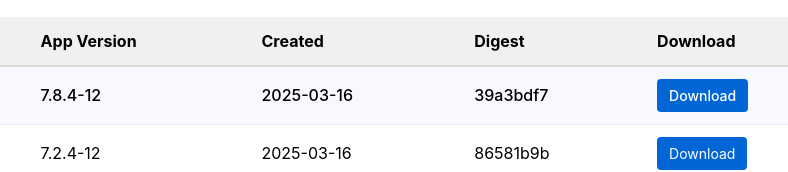
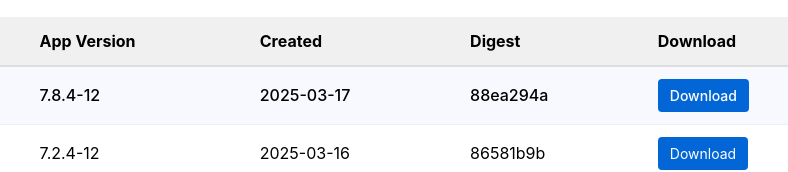
Before and after one commit to oshribr/helm-release, a plain HTML site: page index.html in a window 1280 px wide. Shown: the part 629-801 px from the top of the page, 353-1141 px from the left. Drawn offline with Linux system fonts and the light colour scheme.

Commit message:
Update Helm charts page version: charts/redis-enterprise-operator

```diff
--- a/index.html
+++ b/index.html
@@ -219,8 +219,8 @@
                 7.8.4-12 <span class="latest-badge">Latest</span>
             </td>
             <td>7.8.4-12</td>
-            <td>2025-03-16</td>
-            <td>39a3bdf7</td>
+            <td>2025-03-17</td>
+            <td>88ea294a</td>
             <td><a href="https://github.com/oshribr/helm-release/releases/download/redis-enterprise-operator-7.8.4-12/redis-enterprise-operator-7.8.4-12.tgz" class="download-btn">Download</a></td>
         </tr>
 
```
